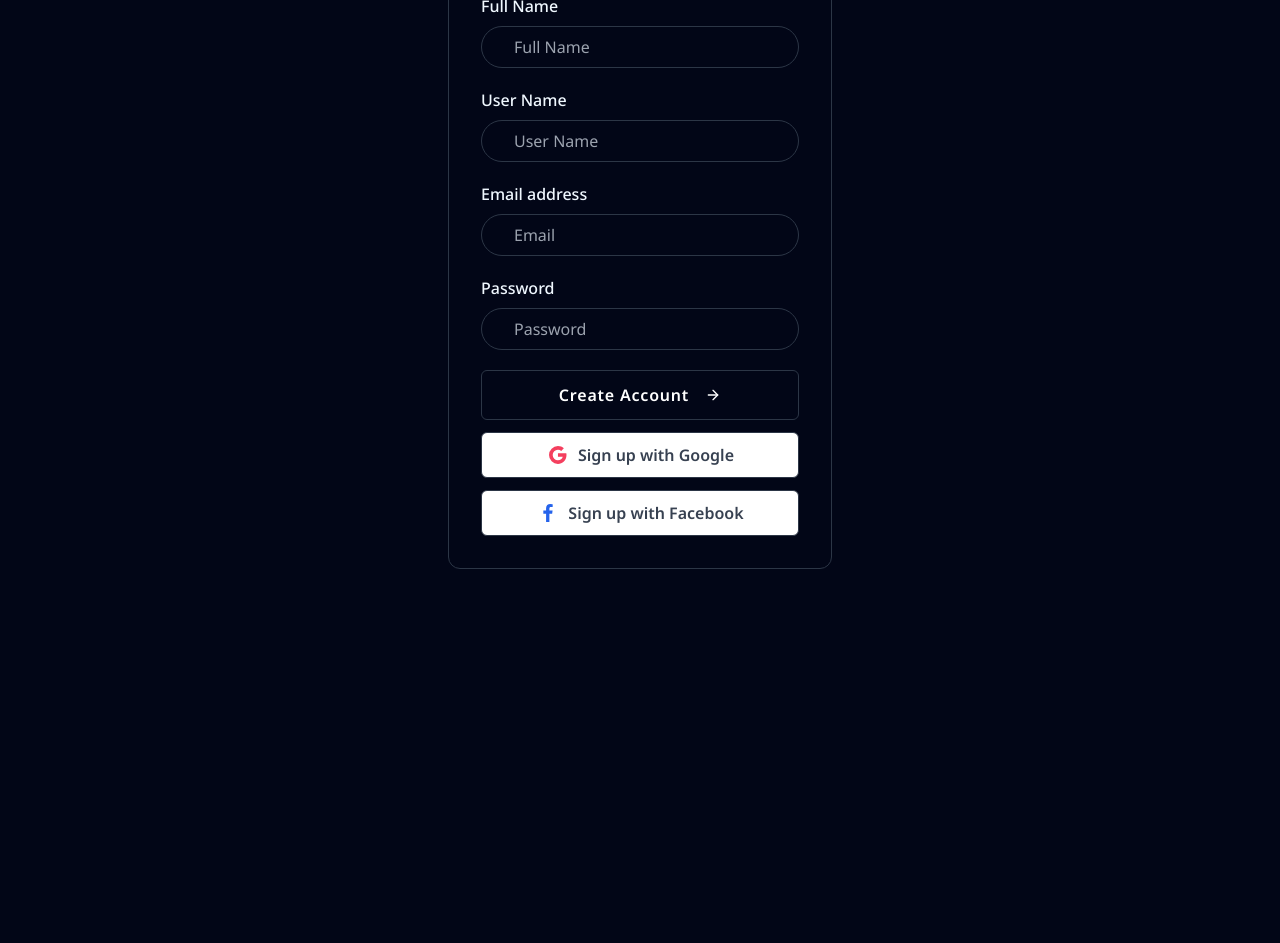
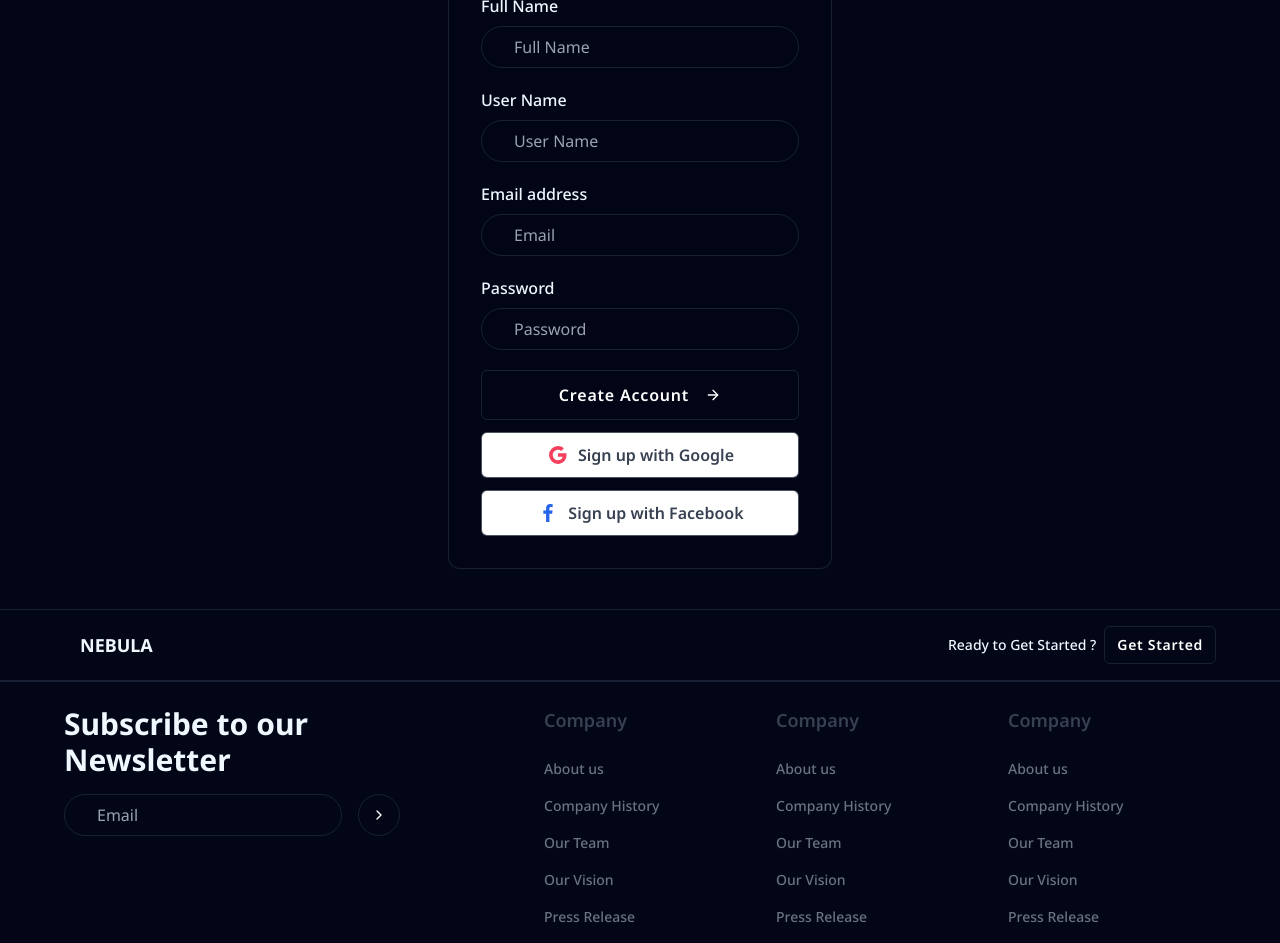
Before and after one commit to nikhilnigamnik/blog-web-app, a React (Vite) app in the folder client/: page /signup in a window 1280 px wide. Shown: the part 260-1203 px from the top of the page. Before the commit the page ends 829 px from the top, so only its background shows below. Built offline with nearby package versions, Linux system fonts and the light colour scheme; no server answers.

Commit message:
added footer

```diff
--- a/client/src/App.jsx
+++ b/client/src/App.jsx
@@ -5,6 +5,7 @@ import { useDispatch } from "react-redux";
 import { setData } from "./Redux/DataSlice";
 import axios from "axios";
 import { apiUrl } from "./utils/Api";
+import Footer from "./pages/Footer";
 
 const App = () => {
   const dispatch = useDispatch();
@@ -26,6 +27,7 @@ const App = () => {
       <div className="w-[98%] m-auto mt-4">
         <Outlet />
       </div>
+      <Footer />
     </>
   );
 };
--- a/client/src/index.css
+++ b/client/src/index.css
@@ -20,7 +20,7 @@ body {
 }
 
 .border {
-  border: 1px solid #2c3646;
+  border: 1px solid #1e293bcc;
 }
 
 .grids {
--- a/client/src/layout/Banner.jsx
+++ b/client/src/layout/Banner.jsx
@@ -4,7 +4,7 @@ import Filter from "../components/Filter";
 
 const Banner = () => {
   return (
-    <div className="bg-primary rounded-md p-4 mb-3  border">
+    <div className="bg-primary rounded-xl p-4 mb-3  border">
       <div className="flex justify-between items-center">
         <Search />
         <Filter />
--- a/client/src/layout/Blogs.jsx
+++ b/client/src/layout/Blogs.jsx
@@ -21,7 +21,7 @@ const Blogs = () => {
   return data.length == 0 ? (
     <div>Loading</div>
   ) : (
-    <div className="p-4  rounded-md flex flex-col gap-4 bg-primary  border ">
+    <div className="p-4  rounded-xl flex flex-col gap-4 bg-primary  border ">
       {data.map((blog) => (
         <BlogData
           key={blog._id}
--- a/client/src/layout/LeftBar.jsx
+++ b/client/src/layout/LeftBar.jsx
@@ -4,7 +4,7 @@ import { CiHashtag } from "react-icons/ci";
 
 const LeftBar = () => {
   return (
-    <div className="sticky left-0 top-[5.5rem] h-fit w-full rounded-md border border-border-light bg-white py-2 dark:border-border dark:bg-primary p-4">
+    <div className="sticky left-0 top-[5.5rem] h-fit w-full rounded-xl border border-border-light bg-white py-2 dark:border-border dark:bg-primary p-4">
       <h1 className="text-center mb-2 font-semibold text-xl">Explore</h1>
       <div className="flex flex-col gap-2">
         <div className="flex items-center gap-4">
--- a/client/src/layout/RightBar.jsx
+++ b/client/src/layout/RightBar.jsx
@@ -3,7 +3,7 @@ import Button from "../components/Button";
 
 const RightBar = () => {
   return (
-    <div className="flex flex-col gap-4 overflow-hidden rounded-md bg-primary  border ">
+    <div className="flex flex-col gap-4 overflow-hidden rounded-xl bg-primary  border ">
       <div className="flex gap-4 border-b border-border p-4">
         <img
           className="rounded-md"
--- /dev/null
+++ b/client/src/pages/Footer.jsx
@@ -0,0 +1,69 @@
+import React from "react";
+import { ChevronRight } from "lucide-react";
+import Button from "../components/Button";
+import { Input } from "../components/Inputs";
+
+const Footer = () => {
+  return (
+    <footer className="w-full bg-primary  border-t border-border mt-10 mb-4">
+      <div className="mx-auto py-4 flex max-w-6xl items-center justify-between">
+        <div className="inline-flex items-center">
+          <span className="ml-4 text-lg font-bold">NEBULA</span>
+        </div>
+        <div className="hidden items-center md:inline-flex">
+          <span className="text-sm font-medium ">
+            Ready to Get Started ?
+          </span>
+          <Button
+            type="button"
+            className="ml-2 rounded-md  px-3 py-2 text-sm font-semibold  "
+          >
+            Get Started
+          </Button>
+        </div>
+      </div>
+      <hr className="border" />
+      <div className="mx-auto flex max-w-6xl flex-col items-start space-x-8 md:flex-row mt-6">
+        <div className="w-full px-4 md:w-1/2 lg:px-0">
+          <h1 className="max-w-sm text-3xl font-bold">
+            Subscribe to our Newsletter
+          </h1>
+          <form
+            action=""
+            className="mt-4 inline-flex w-full items-center md:w-3/4"
+          >
+            <Input
+              className="flex h-10 w-full rounded-md border border-black/20 bg-transparent px-3 py-2 text-sm placeholder:text-gray-600 focus:outline-none focus:ring-1 focus:ring-black/30 focus:ring-offset-1 disabled:cursor-not-allowed disabled:opacity-50"
+              type="email"
+              placeholder="Email"
+            ></Input>
+            <Button
+              type="button"
+              className="ml-4 rounded-full  px-3 py-3 text-sm font-semibold text-white shadow-sm hover:bg-black/80 focus-visible:outline focus-visible:outline-2 focus-visible:outline-offset-2 focus-visible:outline-black"
+            >
+              <ChevronRight className="h-4 w-4" />
+            </Button>
+          </form>
+        </div>
+        <div className="mt-8 grid grid-cols-2 gap-6 md:mt-0 lg:w-3/4 lg:grid-cols-3">
+          {Array.from({ length: 3 }).map((_, i) => (
+            <div key={i} className="mb-8 lg:mb-0">
+              <p className="mb-6 text-lg font-semibold text-gray-700 ">
+                Company
+              </p>
+              <ul className="flex flex-col space-y-4 text-[14px] font-medium text-gray-500">
+                <li>About us</li>
+                <li>Company History</li>
+                <li>Our Team</li>
+                <li>Our Vision</li>
+                <li>Press Release</li>
+              </ul>
+            </div>
+          ))}
+        </div>
+      </div>
+    </footer>
+  );
+};
+
+export default Footer;
--- a/client/src/pages/Login.jsx
+++ /dev/null
@@ -1,64 +0,0 @@
-import React, { useState } from "react";
-import axios from "axios";
-import { useDispatch } from "react-redux";
-
-import { useNavigate } from "react-router-dom";
-import { login } from "../Redux/authSlice";
-import Button from "../components/Button";
-import { Input } from "../components/Inputs";
-import { apiUrl } from "../utils/Api";
-
-const Login = () => {
-  const dispatch = useDispatch();
-  const navigate = useNavigate();
-
-  const [formData, setFormData] = useState({
-    email: "",
-    password: "",
-  });
-
-  const [user, setUser] = useState(null);
-
-  const handleInputChange = (e) => {
-    const { name, value } = e.target;
-    setFormData((prevData) => ({
-      ...prevData,
-      [name]: value,
-    }));
-  };
-
-  const handleLogin = async (e) => {
-    e.preventDefault();
-    try {
-      const response = await axios.post(`${apiUrl}/api/user/login`, formData);
-      if (response.data.success) {
-        const { user, token } = response.data;
-        dispatch(login({ user, token }));
-        navigate("/");
-      }
-    } catch (error) {
-      console.error(error);
-    }
-  };
-
-  return (
-    <form>
-      <h2>Login</h2>
-      <Input
-        type="email"
-        name="email"
-        placeholder="Email"
-        onChange={handleInputChange}
-      />
-      <Input
-        type="password"
-        name="password"
-        placeholder="Password"
-        onChange={handleInputChange}
-      />
-      <Button onClick={handleLogin}>Login</Button>
-    </form>
-  );
-};
-
-export default Login;
```
